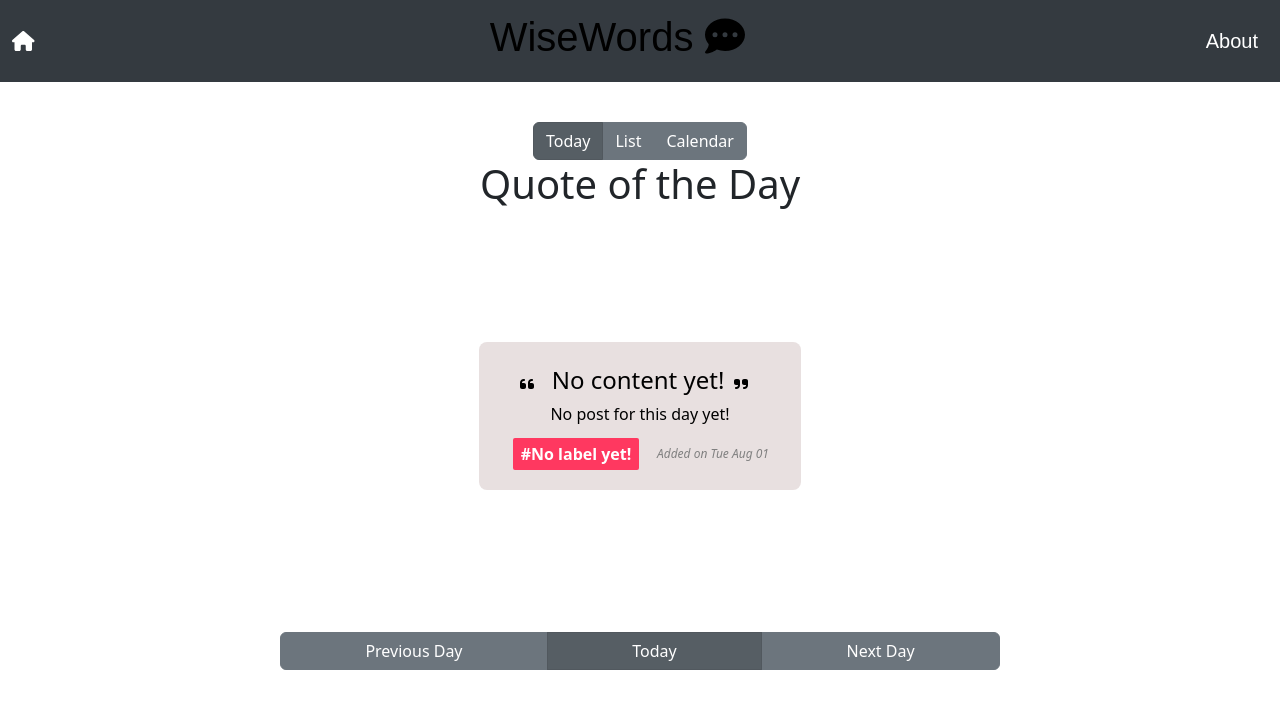
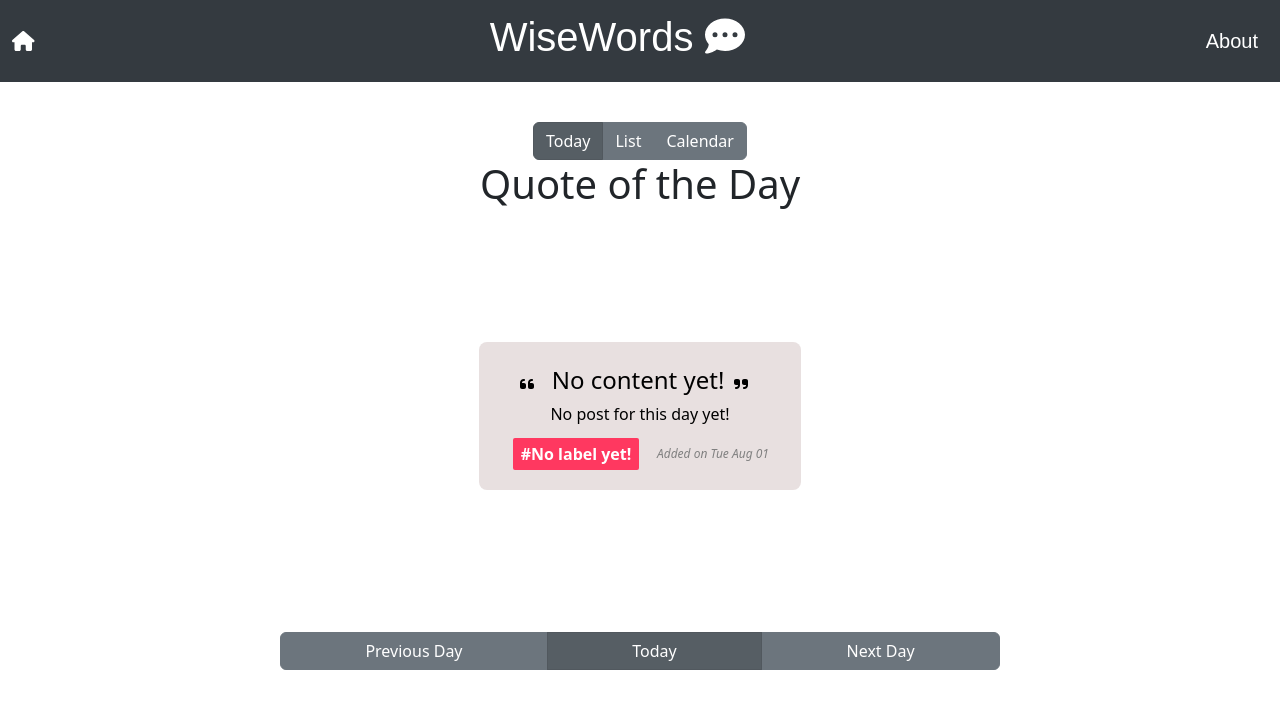
Before and after one commit to lambley/journal-frontend, a React (Create React App) app: page / in a window 1280 px wide. Shown: the top 708 px of the page. Built offline with nearby package versions, Linux system fonts and the light colour scheme; no server answers.

Commit message:
improve navbar contrast

```diff
--- a/src/stylesheets/navbar.css
+++ b/src/stylesheets/navbar.css
@@ -17,3 +17,9 @@
 .navbar-custom .active {
   font-weight: bold;
 }
+
+.navbar-title {
+  font-size: 1.5rem;
+  font-weight: bold;
+  color: #ffffff !important;
+}
```
